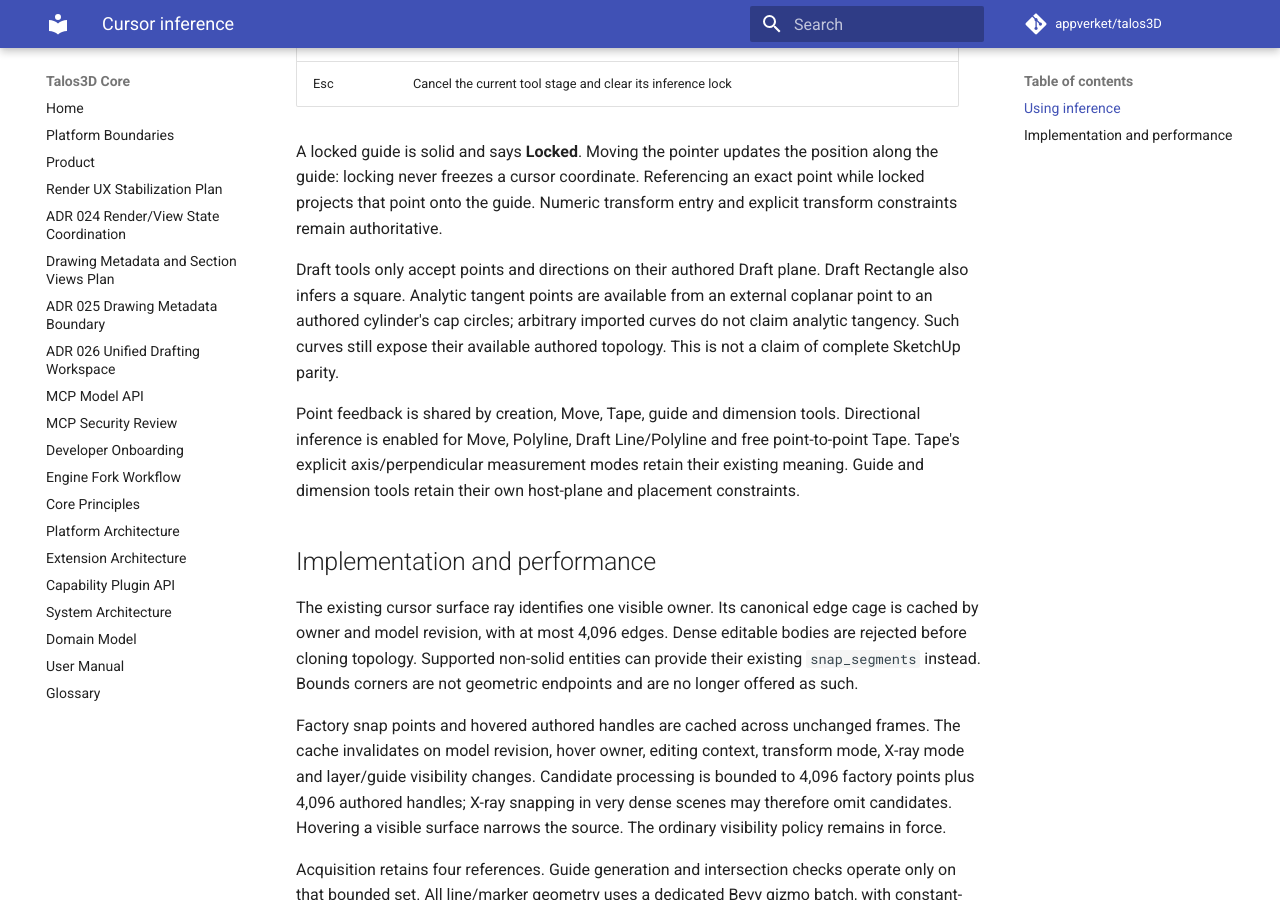
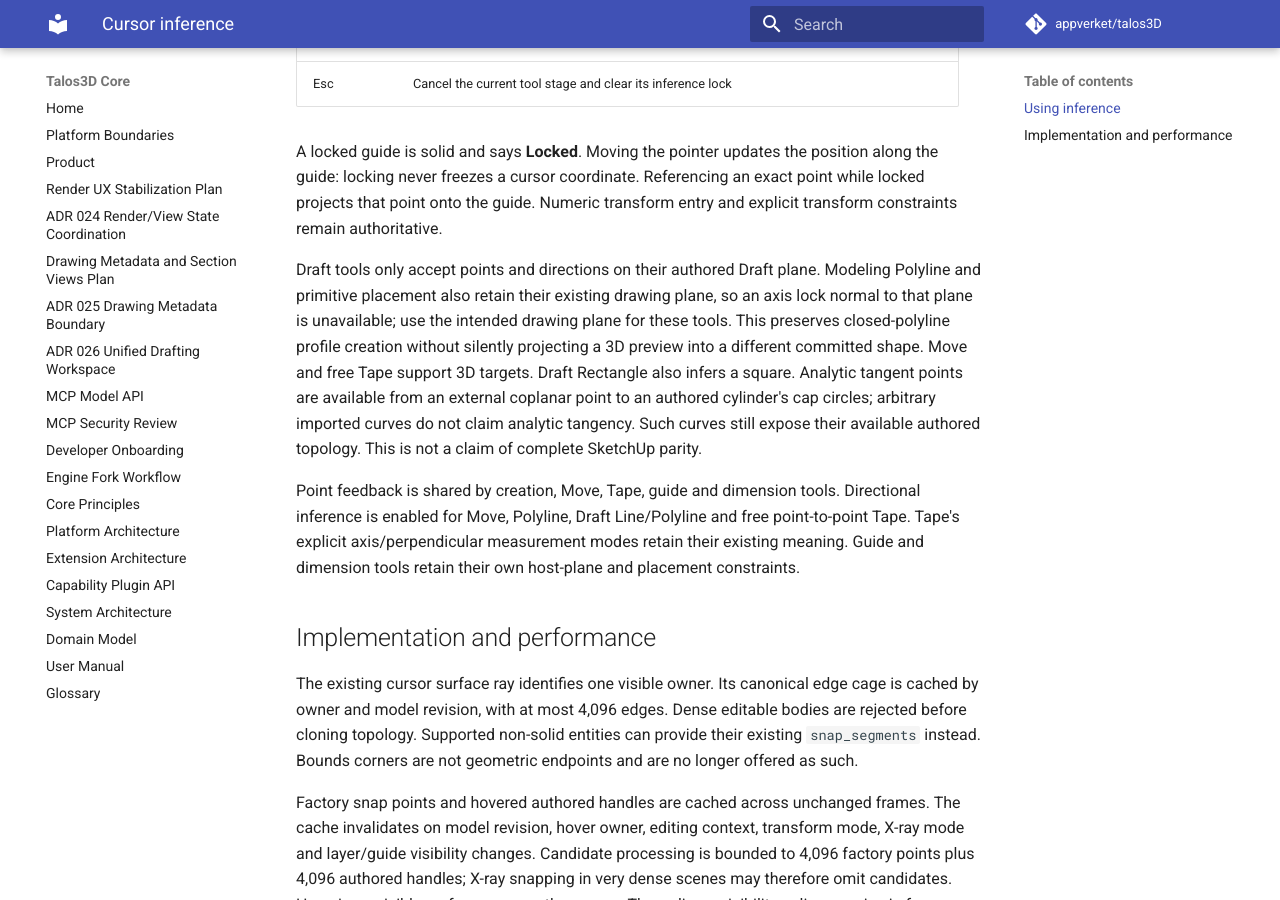
Before and after one commit to appverket/talos3D, an MkDocs documentation site: the page built from docs/INFERENCE.md, in a window 1280 px wide and 900 px high, scrolled down 1035 px. Built offline with MkDocs 1.6.1 and Material for MkDocs 9.7.7, drawn with Linux system fonts in a browser that asks for light colours; comment, search, counter and statistics services are not loaded.

Commit message:
Clarify inference drawing-plane and axis-lock scope

```diff
--- a/docs/INFERENCE.md
+++ b/docs/INFERENCE.md
@@ -39,7 +39,11 @@ an exact point while locked projects that point onto the guide. Numeric transfor
 entry and explicit transform constraints remain authoritative.
 
 Draft tools only accept points and directions on their authored Draft plane.
-Draft Rectangle also infers a square. Analytic tangent points are available from
+Modeling Polyline and primitive placement also retain their existing drawing
+plane, so an axis lock normal to that plane is unavailable; use the intended
+drawing plane for these tools. This preserves closed-polyline profile creation
+without silently projecting a 3D preview into a different committed shape.
+Move and free Tape support 3D targets. Draft Rectangle also infers a square. Analytic tangent points are available from
 an external coplanar point to an authored cylinder's cap circles; arbitrary
 imported curves do not claim analytic tangency. Such curves still expose their
 available authored topology. This is not a claim of complete SketchUp parity.
```
